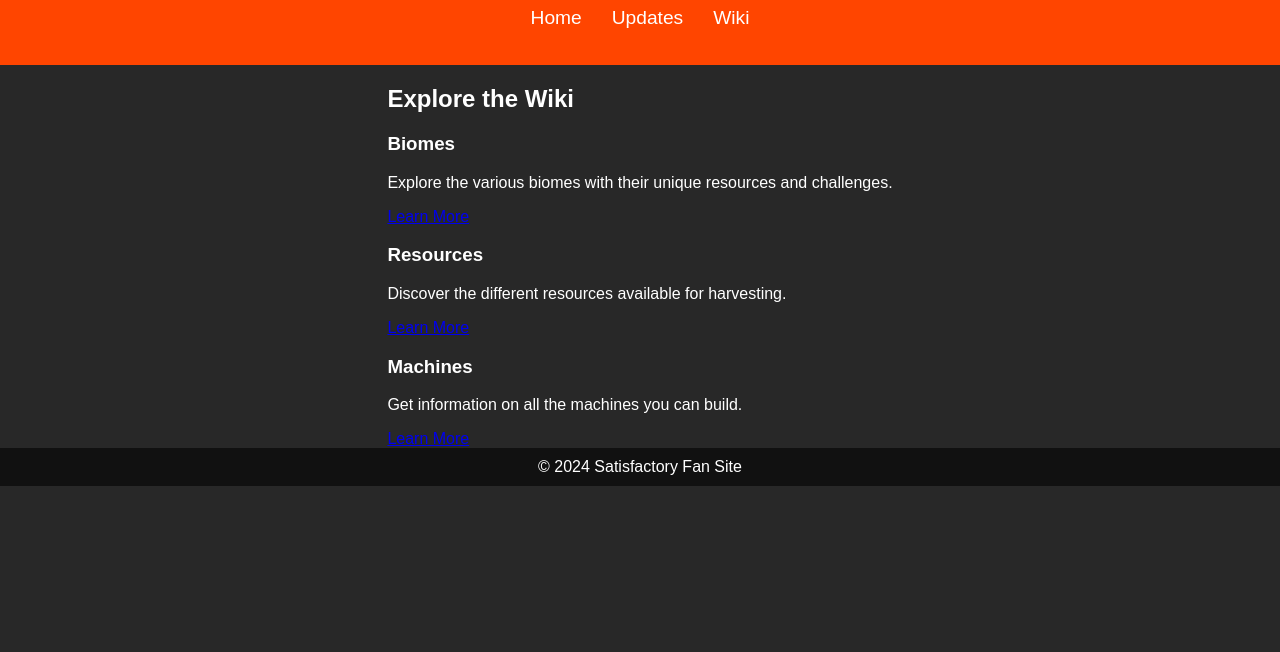
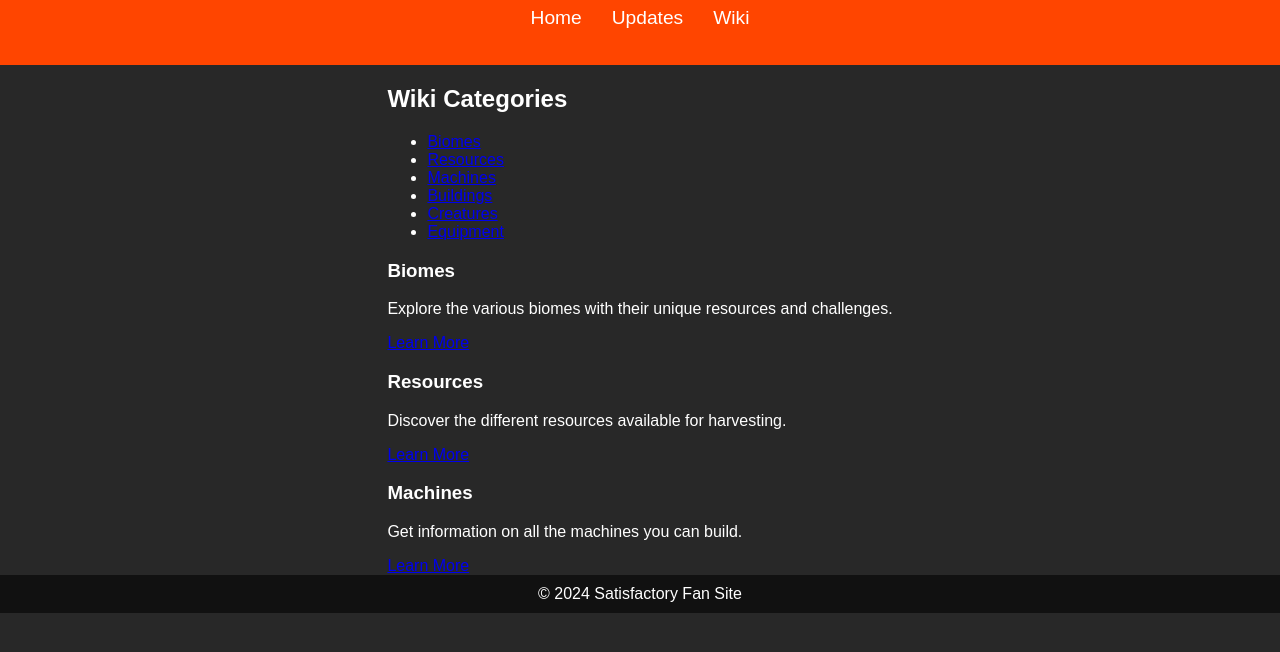
Before and after one commit to LaBiquette007/Satisfactory-Hub, a plain HTML site: page wiki.html in a window 1280 px wide. Shown: the part 68-720 px from the top of the page. Drawn offline with Linux system fonts and the light colour scheme.

Commit message:
Update wiki.html

```diff
--- a/wiki.html
+++ b/wiki.html
@@ -18,35 +18,48 @@
         </nav>
     </header>
 
-    <section class="wiki-container">
-        <h2>Explore the Wiki</h2>
-        <div class="wiki-grid">
+    <div class="wiki-layout">
+        <aside class="wiki-sidebar">
+            <h2>Wiki Categories</h2>
+            <ul>
+                <li><a href="wiki-subpage1.html">Biomes</a></li>
+                <li><a href="wiki-subpage2.html">Resources</a></li>
+                <li><a href="wiki-subpage3.html">Machines</a></li>
+                <li><a href="wiki-subpage4.html">Buildings</a></li>
+                <li><a href="wiki-subpage5.html">Creatures</a></li>
+                <li><a href="wiki-subpage6.html">Equipment</a></li>
+            </ul>
+        </aside>
+
+        <main class="wiki-content">
+            <section class="wiki-cards">
                 <div class="wiki-card" style="background-image: url('biomes-bg.jpg');">
-                <div class="wiki-content">
+                    <div class="wiki-card-content">
                         <h3>Biomes</h3>
                         <p>Explore the various biomes with their unique resources and challenges.</p>
                         <a href="wiki-subpage1.html" class="wiki-link">Learn More</a>
                     </div>
                 </div>
                 <div class="wiki-card" style="background-image: url('resources-bg.jpg');">
-                <div class="wiki-content">
+                    <div class="wiki-card-content">
                         <h3>Resources</h3>
                         <p>Discover the different resources available for harvesting.</p>
                         <a href="wiki-subpage2.html" class="wiki-link">Learn More</a>
                     </div>
                 </div>
                 <div class="wiki-card" style="background-image: url('machines-bg.jpg');">
-                <div class="wiki-content">
+                    <div class="wiki-card-content">
                         <h3>Machines</h3>
                         <p>Get information on all the machines you can build.</p>
                         <a href="wiki-subpage3.html" class="wiki-link">Learn More</a>
                     </div>
                 </div>
+                <!-- Ajouter d'autres cartes selon les catégories -->
+            </section>
+        </main>
     </div>
-    </section>
 
     <footer>
         <p>&copy; 2024 Satisfactory Fan Site</p>
     </footer>
 </body>
-</html>
```
Lines whose indentation alone changed are shown as unchanged.
